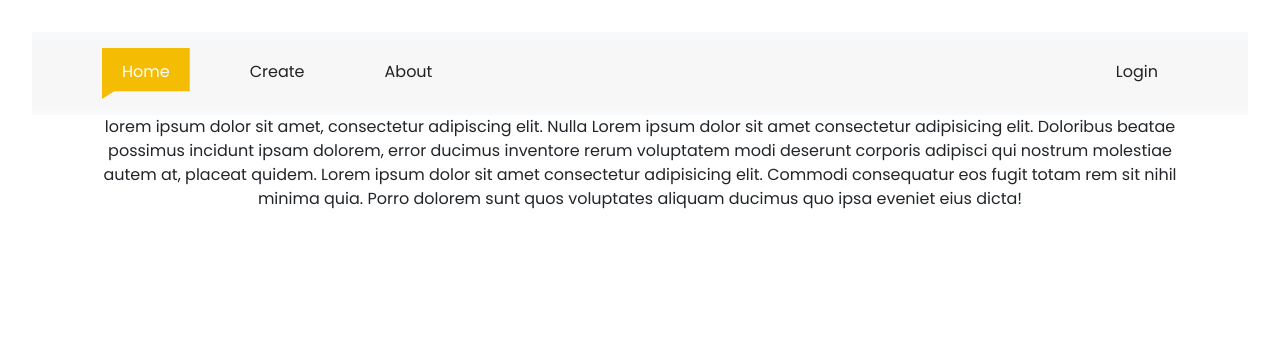
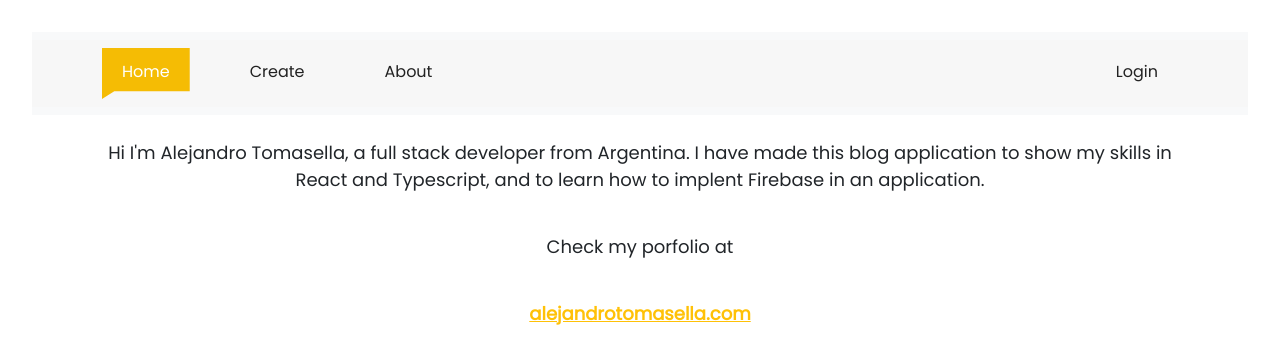
Before and after one commit to aletomasella/blog-app-firebase, a React (Vite) app: page /about in a window 1280 px wide. Shown: the top 364 px of the page. Built offline with nearby package versions, Linux system fonts and the light colour scheme; no server answers.

Commit message:
Adding About

```diff
--- a/src/pages/About/About.tsx
+++ b/src/pages/About/About.tsx
@@ -6,15 +6,24 @@ const About = () => {
       <div className="container padding">
         <div className="col-md-12">
           <div className="row mx-0">
-            <p>
-              lorem ipsum dolor sit amet, consectetur adipiscing elit. Nulla
-              Lorem ipsum dolor sit amet consectetur adipisicing elit. Doloribus
-              beatae possimus incidunt ipsam dolorem, error ducimus inventore
-              rerum voluptatem modi deserunt corporis adipisci qui nostrum
-              molestiae autem at, placeat quidem. Lorem ipsum dolor sit amet
-              consectetur adipisicing elit. Commodi consequatur eos fugit totam
-              rem sit nihil minima quia. Porro dolorem sunt quos voluptates
-              aliquam ducimus quo ipsa eveniet eius dicta!
+            <p className="mt-4 text-center" style={{ fontSize: "18px" }}>
+              Hi I'm Alejandro Tomasella, a full stack developer from Argentina.
+              I have made this blog application to show my skills in React and
+              Typescript, and to learn how to implent Firebase in an
+              application.
+            </p>
+            <p className="mt-4 text-center" style={{ fontSize: "18px" }}>
+              Check my porfolio at{" "}
+            </p>
+            <p className="mt-4 text-center" style={{ fontSize: "18px" }}>
+              <a
+                href="https://portfolioalejandrotomasella.vercel.app/"
+                className="text-warning"
+                style={{ fontWeight: "bold" }}
+                target="_blank"
+              >
+                alejandrotomasella.com
+              </a>
             </p>
           </div>
         </div>
```
